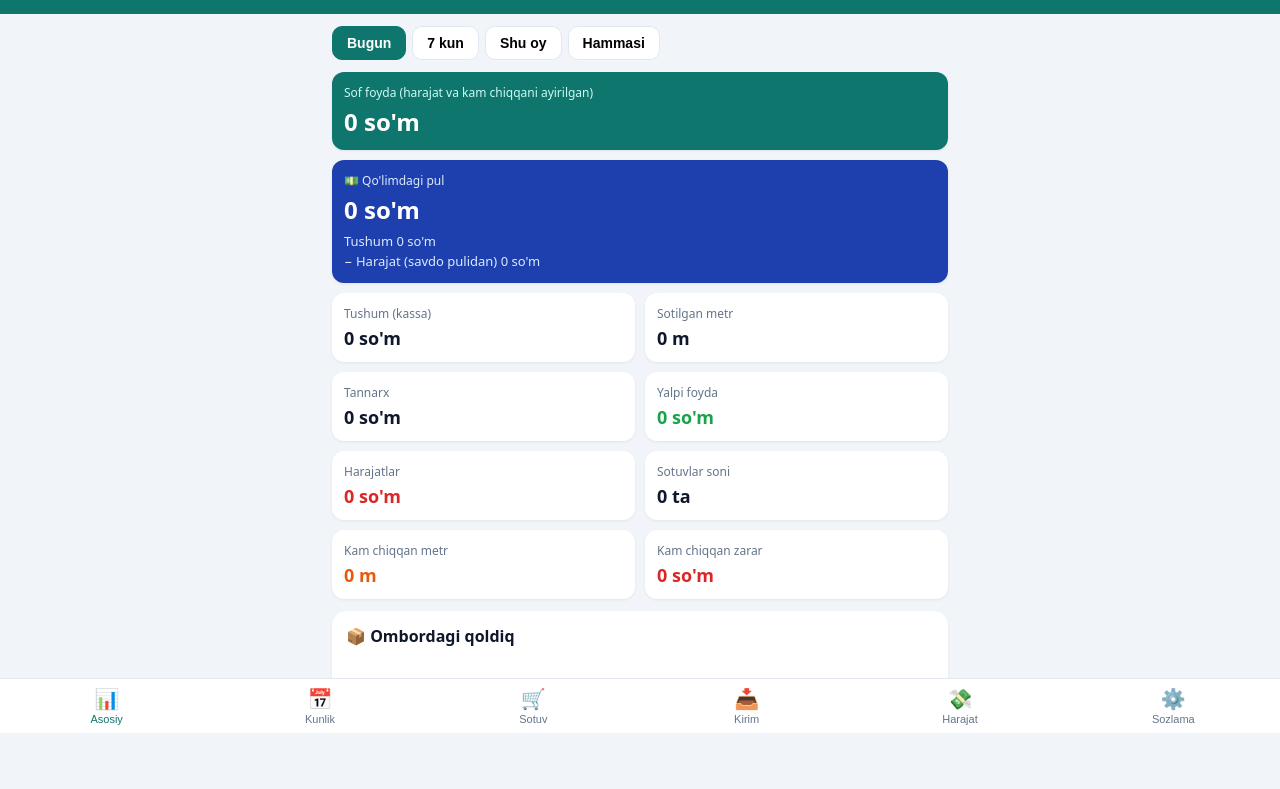
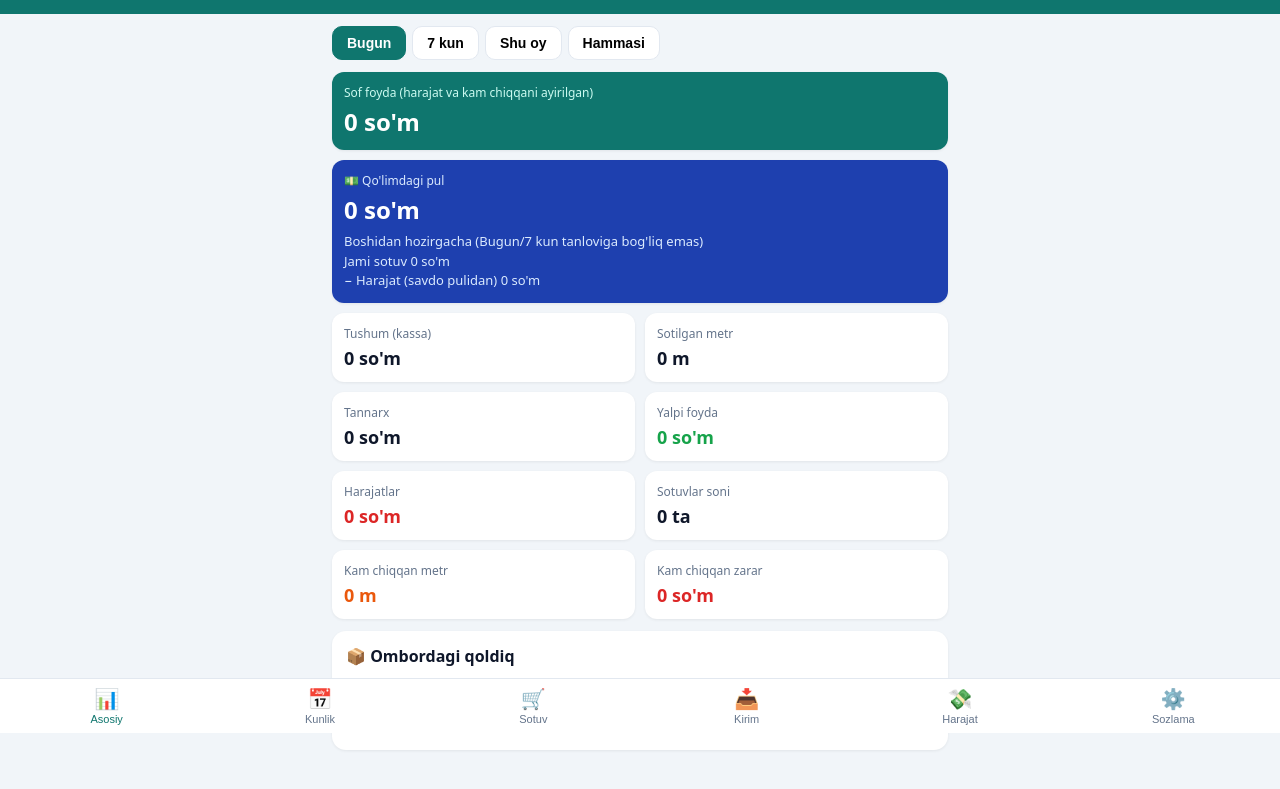
Before and after one commit to sanjar97a/Savdo_hisobot, a plain HTML site: page index.html in a window 1280 px wide. Shown: the part 67-856 px from the top of the page. Drawn offline with Linux system fonts and the light colour scheme.

Commit message:
Qo'ldagi pul doim boshidan hisoblanadi; Kunlikda kun oxiridagi qoldiq
Co-Authored-By: Claude Opus 5.5 <noreply@anthropic.com>
Claude-Session: https://claude.ai/code/session_01VUjmiAs41hxxe6sVrtqrHs

```diff
--- a/index.html
+++ b/index.html
@@ -279,6 +279,18 @@ function inPeriod(t){
   if(period==='month')return d.getMonth()===n.getMonth()&&d.getFullYear()===n.getFullYear();
 }
 
+// Qo'ldagi pul: boshidan berilgan vaqtgacha (davrga bo'linmaydi)
+function cashUntil(end){
+  const f=r=>r.t<=end;
+  const tushum=D.sales.filter(f).reduce((a,s)=>a+s.sum,0);
+  const har=D.exps.filter(e=>f(e)&&!e.notCash).reduce((a,e)=>a+e.sum,0);
+  const boshqa=D.exps.filter(e=>f(e)&&e.notCash).reduce((a,e)=>a+e.sum,0);
+  const kir=D.buys.filter(b=>f(b)&&b.fromCash).reduce((a,b)=>a+b.sum,0);
+  return{tushum,har,boshqa,kir,qolda:tushum-har-kir};
+}
+const cashHtml=(title,c,sub)=>`<div class="stat big" style="background:#1e40af"><div class="l" style="color:#dbeafe">💵 ${title}</div><div class="v">${fm(c.qolda)}</div>
+  <div style="font-size:13px;color:#dbeafe;margin-top:6px;line-height:1.5">${sub?sub+'<br>':''}Jami sotuv ${fm(c.tushum)}<br>− Harajat (savdo pulidan) ${fm(c.har)}${c.kir?`<br>− Savdo pulidan olingan chaspak ${fm(c.kir)}`:''}${c.boshqa?`<br><span style="opacity:.8">Savdo pulidan to'lanmagan harajat: ${fm(c.boshqa)} (ayirilmadi)</span>`:''}</div></div>`;
+
 // ===== KUNLIK =====
 const dKey=t=>{const d=new Date(t);return d.getFullYear()+'-'+String(d.getMonth()+1).padStart(2,'0')+'-'+String(d.getDate()).padStart(2,'0')};
 const kParts=k=>k.split('-').map(Number);
@@ -296,8 +308,7 @@ function renderDay(){
   const harajatK=E.filter(e=>!e.notCash).reduce((a,e)=>a+e.sum,0),boshqa=harajat-harajatK;
   const qolda=tushum-harajatK-kirimK,foyda=tushum-cost-harajat-kam;
   $('d-stats').innerHTML=`
-    <div class="stat big" style="background:#1e40af"><div class="l" style="color:#dbeafe">💵 Shu kuni qo'lga qolgan pul</div><div class="v">${fm(qolda)}</div>
-      <div style="font-size:13px;color:#dbeafe;margin-top:6px;line-height:1.5">Sotuv ${fm(tushum)}<br>− Harajat (savdo pulidan) ${fm(harajatK)}${kirimK?`<br>− Savdo pulidan olingan chaspak ${fm(kirimK)}`:''}${boshqa?`<br><span style="opacity:.8">Savdo pulidan to'lanmagan harajat: ${fm(boshqa)} (ayirilmadi)</span>`:''}</div></div>
+    ${cashHtml("Kun oxirida qo'ldagi pul",cashUntil(end),`Shu kuni: ${qolda>=0?'+':''}${fm(qolda)}`)}
     <div class="stat"><div class="l">Sotildi</div><div class="v">${fmM(metr)}</div></div>
     <div class="stat"><div class="l">Sotuvdan pul</div><div class="v">${fm(tushum)}</div></div>
     <div class="stat"><div class="l">Harajat</div><div class="v neg">${fm(harajat)}</div></div>
@@ -342,8 +353,7 @@ function render(){
   const yalpi=tushum-tannarx,sof=yalpi-harajat-kamS;
   $('stats').innerHTML=`
     <div class="stat big"><div class="l">Sof foyda (harajat va kam chiqqani ayirilgan)</div><div class="v">${fm(sof)}</div></div>
-    <div class="stat big" style="background:#1e40af"><div class="l" style="color:#dbeafe">💵 Qo'limdagi pul</div><div class="v">${fm(qolda)}</div>
-      <div style="font-size:13px;color:#dbeafe;margin-top:6px;line-height:1.5">Tushum ${fm(tushum)}<br>− Harajat (savdo pulidan) ${fm(harajatK)}${kirimK?`<br>− Savdo pulidan olingan chaspak ${fm(kirimK)}`:''}${boshqa?`<br><span style="opacity:.8">Savdo pulidan to'lanmagan harajat: ${fm(boshqa)} (ayirilmadi)</span>`:''}</div></div>
+    ${cashHtml("Qo'limdagi pul",cashUntil(Date.now()),'Boshidan hozirgacha (Bugun/7 kun tanloviga bog\'liq emas)')}
     <div class="stat"><div class="l">Tushum (kassa)</div><div class="v">${fm(tushum)}</div></div>
     <div class="stat"><div class="l">Sotilgan metr</div><div class="v">${fmM(metr)}</div></div>
     <div class="stat"><div class="l">Tannarx</div><div class="v">${fm(tannarx)}</div></div>
--- a/sw.js
+++ b/sw.js
@@ -1,4 +1,4 @@
-const C = 'chaspak-v14';
+const C = 'chaspak-v15';
 const FILES = ['./', 'index.html', 'manifest.json', 'icon.svg'];
 self.addEventListener('install', e => { e.waitUntil(caches.open(C).then(c => c.addAll(FILES))); self.skipWaiting(); });
 self.addEventListener('activate', e => {
```
